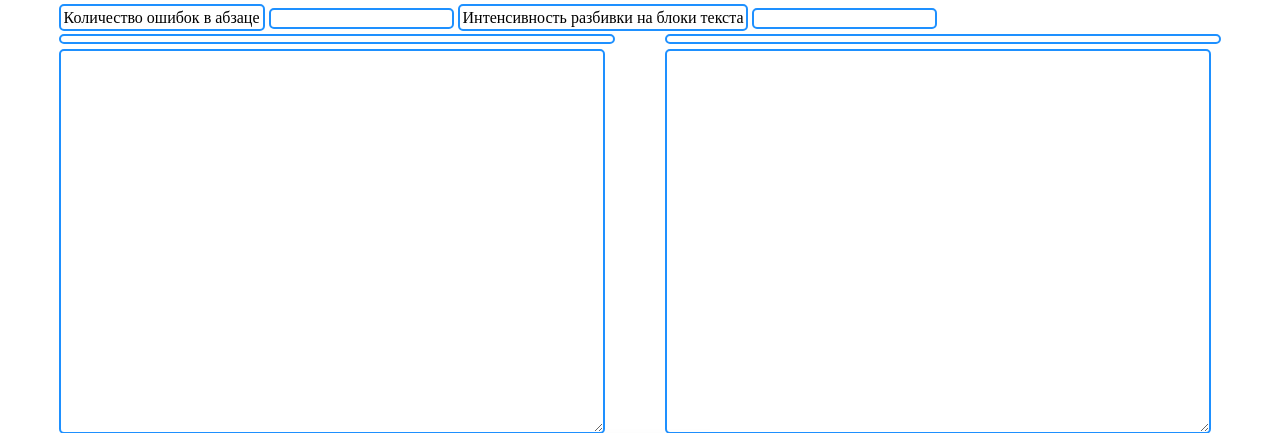
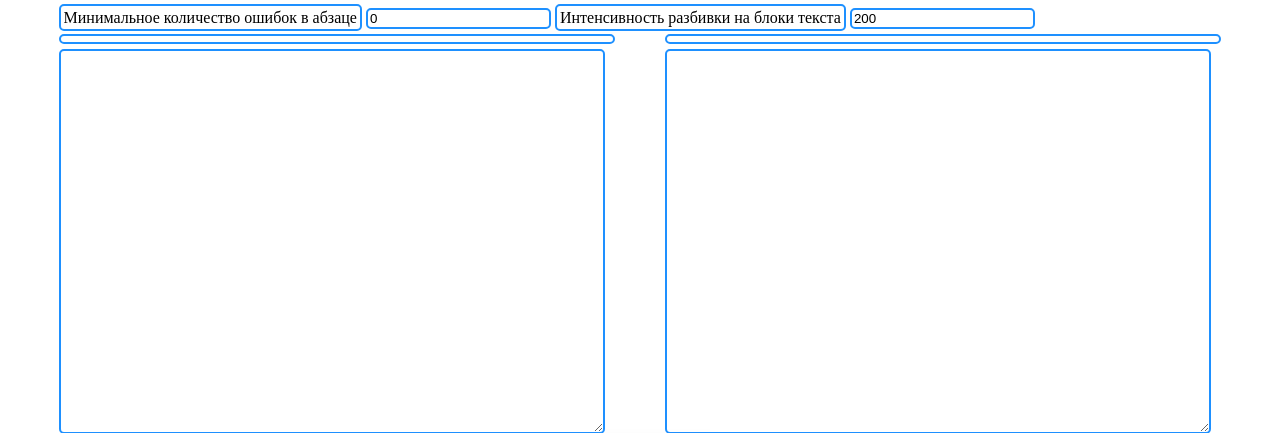
Before and after one commit to agladsoft/comparison_documents_lawyers, a Flask app: page / in a window 1280 px wide. Shown: the top 433 px of the page. Run offline with Flask 2, Linux system fonts and the light colour scheme; some libraries are stand-ins or nearby versions.

Commit message:
add: added new difference

```diff
--- a/templates/index.html
+++ b/templates/index.html
@@ -10,11 +10,11 @@
 </head>
 <body>
 <div style="margin-left: 4%">
-    <label class="textarea_style" for="countError"> Количество ошибок в абзаце</label>
-    <input class="number form-field" type="number" id="countError" />
+    <label class="textarea_style" for="countError"> Минимальное количество ошибок в абзаце</label>
+    <input value="0" class="number form-field" type="number" id="countError" />
 
     <label class="textarea_style" for="threshold"> Интенсивность разбивки на блоки текста</label>
-    <input class="number form-field" type="number" id="threshold" />
+    <input value="200" class="number form-field" type="number" id="threshold" />
     <div class="parent">
         <div class="column">
             <form
@@ -98,7 +98,7 @@
             var threshold = parseInt(document.getElementById('threshold').value);
             var docx = document.getElementById('docx').value;
             var pdf = document.getElementById('pdf').value;
-            const dictFile = {"docx": docx, "pdf": pdf, "threshold": threshold ? threshold : 200};
+            const dictFile = {"docx": docx, "pdf": pdf, "threshold": threshold};
             let fetchPromise = await fetch("http://10.23.4.205:5000/unified/", {
                     method: 'POST',
                     headers: { 'Content-Type': 'application/json' },
@@ -118,7 +118,7 @@
             var countError = parseInt(document.getElementById('countError').value);
             var docx = document.getElementById('docx').value
             var pdf = document.getElementById('pdf').value
-            const dictFile = {"docx": docx, "pdf": pdf, "countError": countError ? countError : 0}
+            const dictFile = {"docx": docx, "pdf": pdf, "countError": countError}
             console.log(dictFile)
             let fetchPromise = await fetch("http://10.23.4.205:5000/get_disagreement/", {
                     method: 'POST',
```
